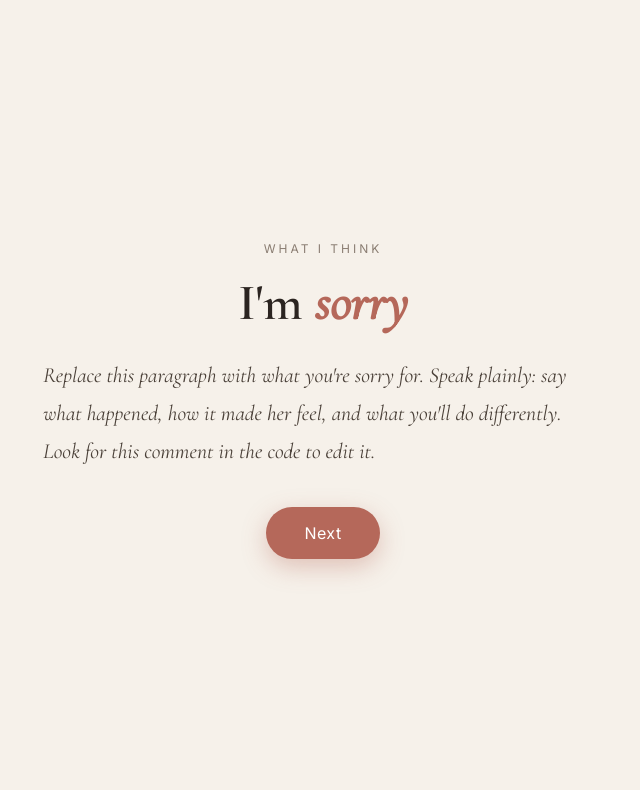
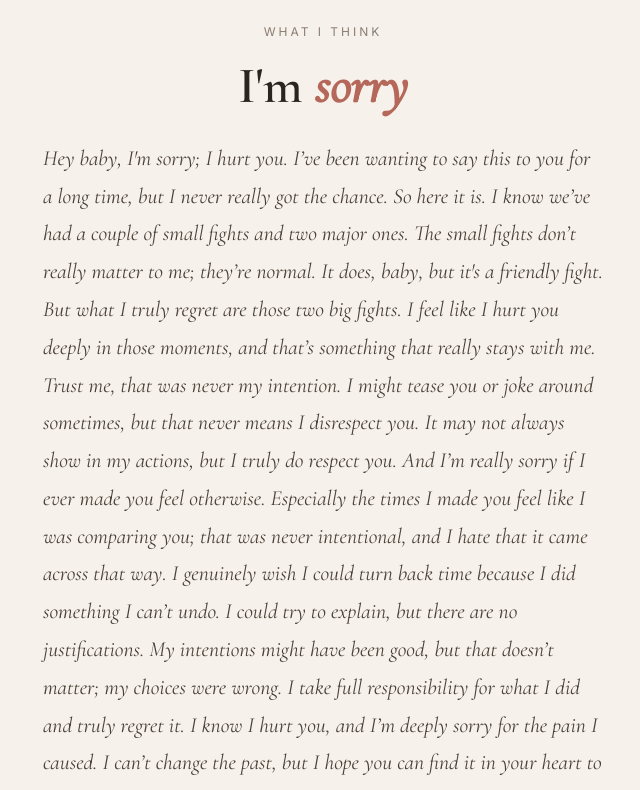
Before and after one commit to rarvi42/for-her, a plain HTML site: page index.html in a window 1280 px wide. Both pictures are taken after a click on the button "Click here". Shown: the top 790 px of the page, without its empty margins (317-957 px from the left). Drawn offline with nearby package versions, Linux system fonts and the light colour scheme.

Commit message:
index.html

```diff
--- a/index.html
+++ b/index.html
@@ -171,9 +171,22 @@
 
     <!-- ====== EDIT YOUR MESSAGE HERE ====== -->
     <p class="message">
-      Replace this paragraph with what you're sorry for. Speak plainly:
-      say what happened, how it made her feel, and what you'll do
-      differently. Look for this comment in the code to edit it.
+      Hey baby,
+
+I'm sorry; I hurt you.
+
+I’ve been wanting to say this to you for a long time, but I never really got the chance. So here it is.
+
+I know we’ve had a couple of small fights and two major ones. The small fights don’t really matter to me; they’re normal. It does, baby, but it's a friendly fight. But what I truly regret are those two big fights. I feel like I hurt you deeply in those moments, and that’s something that really stays with me. Trust me, that was never my intention.
+
+I might tease you or joke around sometimes, but that never means I disrespect you. It may not always show in my actions, but I truly do respect you. And I’m really sorry if I ever made you feel otherwise. Especially the times I made you feel like I was comparing you; that was never intentional, and I hate that it came across that way.
+
+I genuinely wish I could turn back time because I did something I can’t undo. I could try to explain, but there are no justifications. My intentions might have been good, but that doesn’t matter; my choices were wrong. I take full responsibility for what I did and truly regret it. I know I hurt you, and I’m deeply sorry for the pain I caused. I can’t change the past, but I hope you can find it in your heart to forgive me. I will always love you.
+
+I know that words alone can’t undo the pain I’ve caused, but they come from the deepest part of me. Realizing that I hurt the person I love the most is something I carry with me every day. You trusted me, and I let you down, and I regret that more than anything.
+
+I hate that my actions didn’t reflect how deeply I care about you. My love for you is real, and it always has been. I can’t go back and fix what happened, but I promise to show you through my actions that I’m committed to doing better, to growing, and to becoming the partner you truly deserve.
+
     </p>
     <!-- ===================================== -->
 
@@ -199,8 +212,8 @@
 
     <!-- ====== EDIT YOUR FINAL MESSAGE HERE ====== -->
     <p class="message">
-      Replace this with the message you were dying to tell her —
-      the real one. This is the payoff screen, so make it count.
+      I know I can’t change what happened, but I truly want to make things right. I promise I will do my best to improve myself and learn from my mistakes. I’m committed to changing my actions, not just my words, so I can be better for you and for us. You mean a lot to me, and I’m willing to put in the effort every day to become the person you deserve.
+I Love You Forever. And if you really forgive me, then please click on the link in the next text.
     </p>
     <!-- ============================================ -->
 
```
